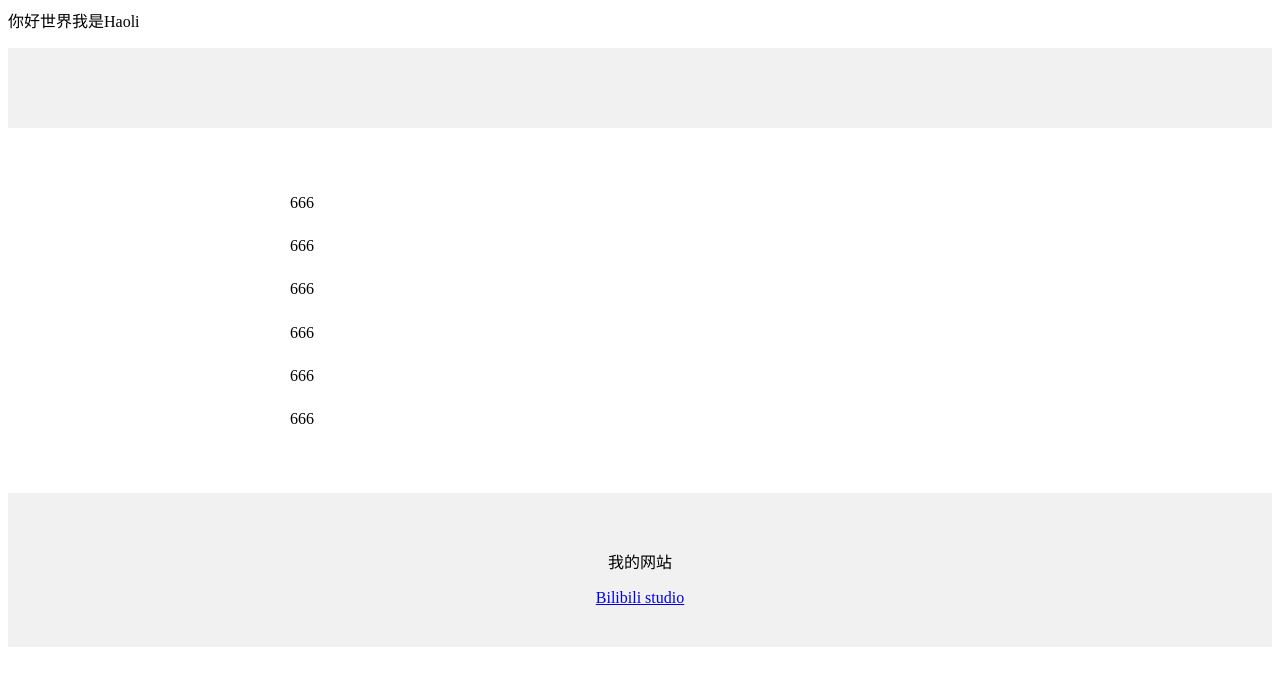
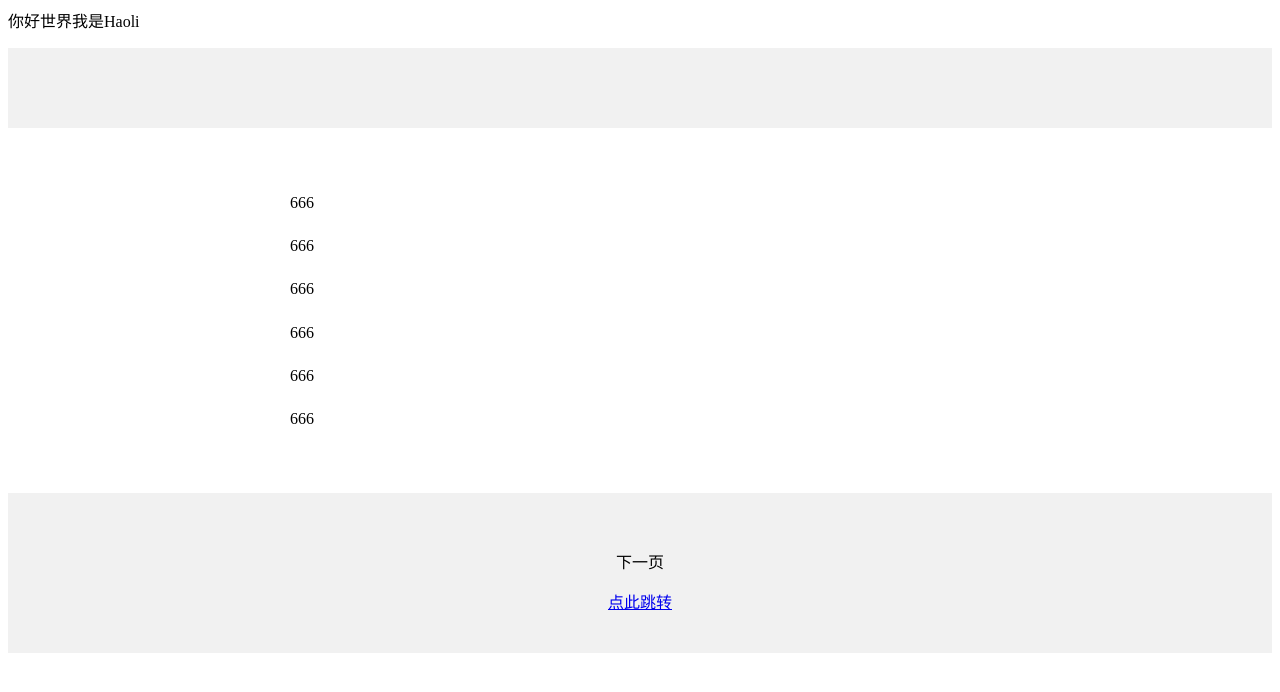
Before and after one commit to Kiritoslove/re01-one, a plain HTML site: page index.html in a window 1280 px wide. Drawn offline with Linux system fonts and the light colour scheme.

Commit message:
Update index.html

```diff
--- a/index.html
+++ b/index.html
@@ -28,8 +28,8 @@
         text-align: center;
         padding: 40px;
     ">
-        <p>我的网站</p>
-        <a href="https://bilibili.com">Bilibili studio </a>
+        <p>下一页</p>
+        <a href="https://github.com/Kiritoslove/re01-one/edit/main/new.html">点此跳转 </a>
 
     </div>
 </body>
```
